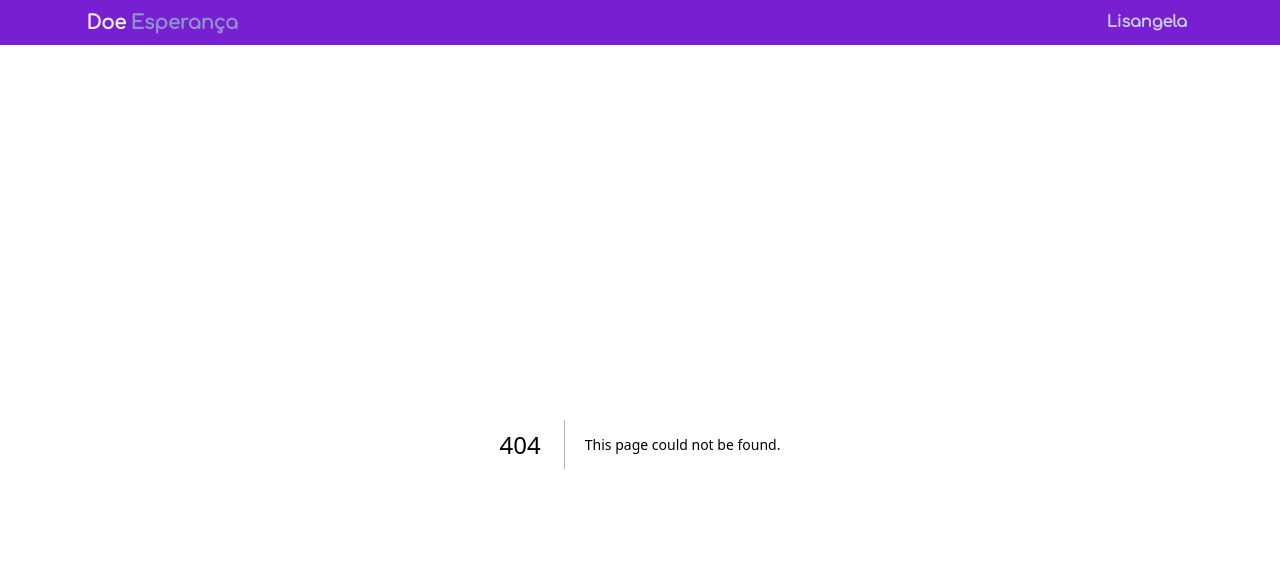
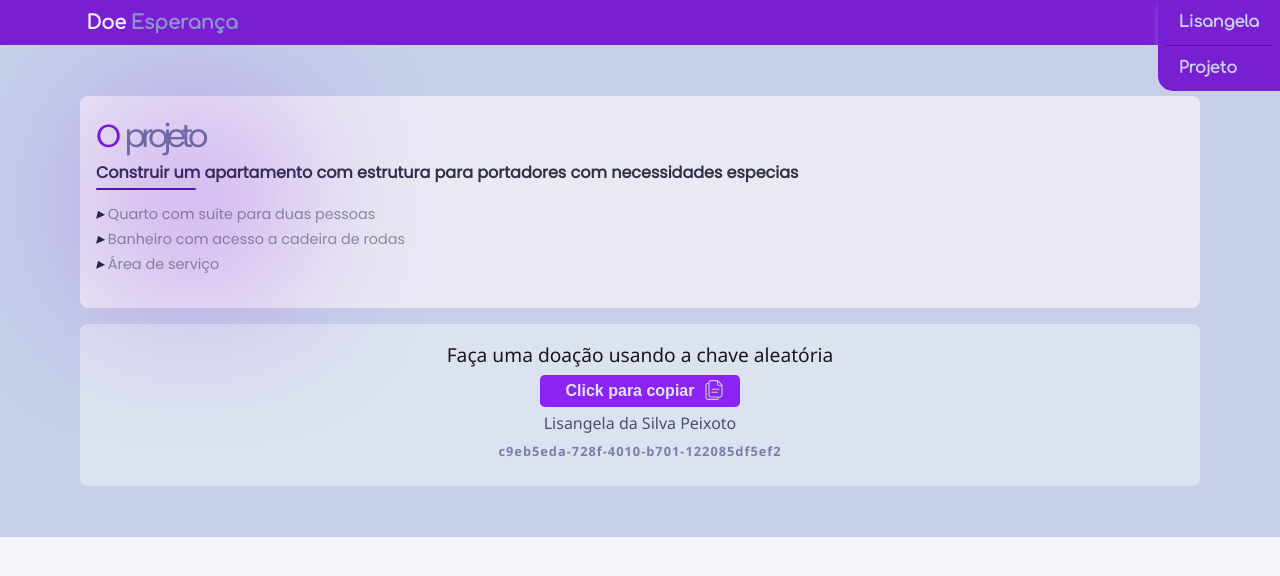
Before and after one commit to kanellson/lisangela, a Next.js app: page /projeto in a window 1280 px wide. Before the commit this address had no page. Shown: the top 576 px of the page. Built offline with nearby package versions, Linux system fonts and the light colour scheme.

Commit message:
new page

```diff
--- a/src/app/layout.tsx
+++ b/src/app/layout.tsx
@@ -28,6 +28,9 @@ export default function RootLayout({
                 <li>
                   <Link href="/lisangela">Lisangela</Link>
                 </li>
+                <li>
+                  <Link href="/projeto">Projeto</Link>
+                </li>
               </ul>
             </nav>
           </div>
--- a/src/app/lisangela/page.tsx
+++ b/src/app/lisangela/page.tsx
@@ -7,6 +7,7 @@ export default function Project() {
   return (
     <>
       <section className="sectionProject">
+      <div className="efect_1"></div>
         <div className="container">
           <div className="row">
             <div className="flex">
--- a/src/app/page.tsx
+++ b/src/app/page.tsx
@@ -18,7 +18,7 @@ export default function Home() {
                   <span>
                     Você pode estar ajudando fazendo um pix com qualquer valor
                     🤞💖
-                    <Link href="/lisangela">Conheça um pouco mais</Link>
+                    <Link href="/lisangela">Conheça um pouco mais <em>⇏</em></Link>
                   </span>
                 </p>
               </div>
--- /dev/null
+++ b/src/app/projeto/page.tsx
@@ -0,0 +1,39 @@
+import Code from "@/components/Code/Code";
+import Icon from "@/components/Icons/Icon";
+import Image from "next/image";
+
+export default function Construcao() {
+  return (
+    <>
+      <section className="sectionConstrucao">
+        <div className="container">
+          <div className="row">
+            <div className="flex">
+              <div className="project_construct">
+                <div className="efect_2"></div>
+                <h2>
+                  <span>O</span> projeto
+                </h2>
+                <h3>
+                  Construir um apartamento com estrutura para portadores com
+                  necessidades especias
+                  <span></span>
+                </h3>
+                <div className="estrutura">
+                  <ul>
+                    <li> <em>▸</em> Quarto com suíte para duas pessoas</li>
+                    <li> <em>▸</em>  Banheiro com acesso a cadeira de rodas</li>
+                    <li> <em>▸</em>  Área de serviço</li>
+                  </ul>
+                </div>
+              </div>
+            </div>
+            <div className="flex">
+              <Code />
+            </div>
+          </div>
+        </div>
+      </section>
+    </>
+  );
+}
--- a/src/nrc/css/mobile.css
+++ b/src/nrc/css/mobile.css
@@ -40,12 +40,24 @@
   justify-content: center;
 
   & ul {
+    position: absolute;
+    top: 0;
+    right: 0;
     display: flex;
+    flex-direction: column;
+    border-radius: 0 0 0 15px;
+    box-shadow: 0 1px 12px -5px #c7cfe9;
+    background-color: #781FD2;
   }
 
   & ul > li {
     display: flex;
-    line-height: 2.6rem;
+    line-height: 2.8rem;
+    margin: 0 .5rem;
+    border-bottom: solid .8px #620abb;
+  }
+  & ul > li:last-child {
+    border-bottom: none;
   }
 
   & ul > li > a {
@@ -67,11 +79,11 @@ main {
   margin: auto;
 }
 
-.mainHome {
+section.mainHome {
   position: relative;
   width: 100%;
   min-height: calc(100vh - 3rem);
-  padding: 2rem 0;
+  padding: 3.2rem 0;
   background-color: var(--bgHome);
   background-image: linear-gradient(to right, #931fd2 0%, #4d1d99 100% );
 }
@@ -80,7 +92,16 @@ main {
   top: 20%;
   left: 80%;
   z-index: 10;
-  box-shadow: 0 4rem 10rem 4rem #ba70dc;
+  box-shadow:
+    0 0rem 10rem 3rem #08cdeb,
+    0 15rem 20rem 6rem #084bf5;
+}
+.efect_2 {
+  position: absolute;
+  top: 20%;
+  left: 10%;
+  z-index: 10;
+  box-shadow: 0 4rem 11rem 3rem #7a0ae9;
 }
 .content_lisan {
   display: flex;
@@ -101,6 +122,10 @@ main {
     margin-bottom: 1rem;
     color: #eae8f3;
     background-color: #8b24f3;
+  }
+  & em {
+    font-size: 1.rem;
+    color: #3e6ecd;
   }
   & a {
     padding: 0.4rem 0.6rem;
@@ -130,7 +155,7 @@ main {
   align-items: center;
   width: 100%;
   min-height: 150px;
-  padding: 2rem 1.1rem;
+  padding: 1.1rem;
   border-radius: 8px;
   font-family: "Segoe UI", Tahoma, Geneva, Verdana, sans-serif;
   background-color: #dce2ef;
@@ -192,7 +217,8 @@ main {
 .content_text {
   display: flex;
   flex-direction: column;
-  padding: 1rem;
+  padding: 1rem 1.5rem;
+  margin-bottom: 1rem;
   border-radius: 0.6rem;
   background-color: #7a3eaa;
 
@@ -211,3 +237,55 @@ main {
     font-family: Comfortaa;
   }
 }
+
+section.sectionConstrucao {
+  padding: 3.2rem 0;
+  background-color: #c7cfe9;
+}
+.project_construct {
+  position: relative;
+  padding: 1rem 1rem;
+  margin-bottom: 1rem;
+  border-radius: .5rem;
+  background-color: #eae8f3;
+
+  & h2 {
+    font-size: 2rem;
+    font-weight: 400;
+    letter-spacing: -5px;
+    color: #6f779b;
+  }
+  & span {
+    margin-right: .3rem;
+    color: #781FD2;
+  }
+  & h3 {
+    position: relative;
+    font-size: 1rem;
+    color: #2e3247;
+
+    & span {
+      position: absolute;
+      left: 0;
+      bottom: -5px;
+      width: 100px;
+      height: 2px;
+      border-radius: 5px;
+      background-color: #4d1d99;
+    }
+  }
+
+  .estrutura {
+    padding: 1rem 0;
+    max-width: 90%;
+
+    & ul > li  {
+      color: #878e9c;
+      font-size: .9rem;
+    }
+    & ul > li > em  {
+      color: #202838;
+      font-size: 1rem;
+    }
+  }
+}
```
